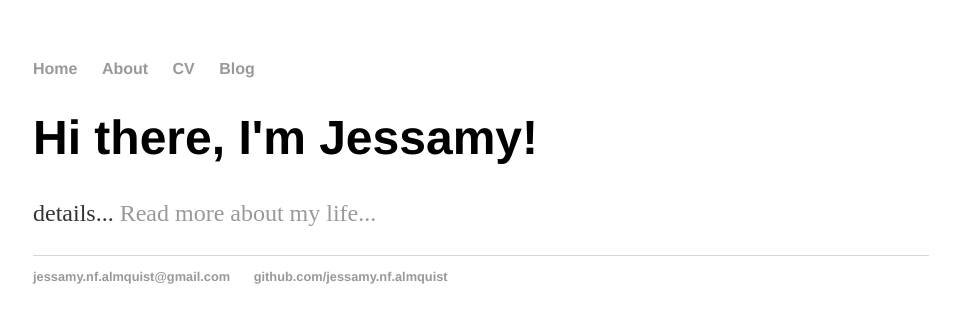
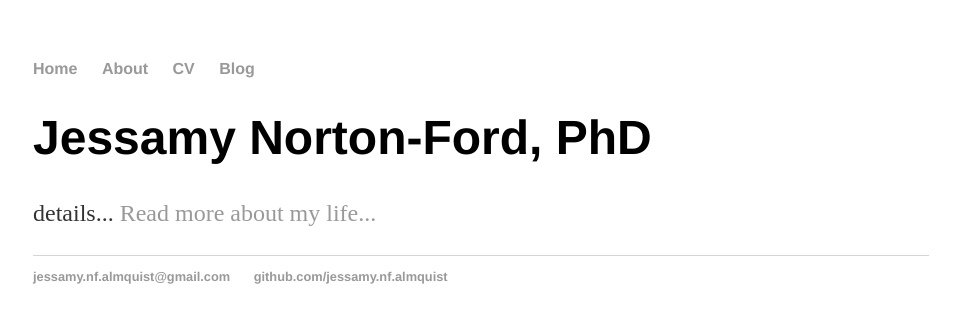
Before and after one commit to jessamynfalmquist/jessamynfalmquist.github.io, a Jekyll site: the page built from index.html, in a window 1280 px wide. Shown: the top 323 px of the page, without its empty margins (159-1119 px from the left). Built offline with Jekyll 4.4.1, drawn with Linux system fonts in a browser that asks for light colours.

Commit message:
Update index.html
updated the header line

```diff
--- a/index.html
+++ b/index.html
@@ -3,6 +3,6 @@ layout: default
 title: Jessamy Norton-Ford, PhD
 ---
 <div class="blurb">
-	<h1>Hi there, I'm Jessamy!</h1>
+	<h1>Jessamy Norton-Ford, PhD</h1>
 	<p>details... <a href="/about">Read more about my life...</a></p>
 </div><!-- /.blurb -->
```
